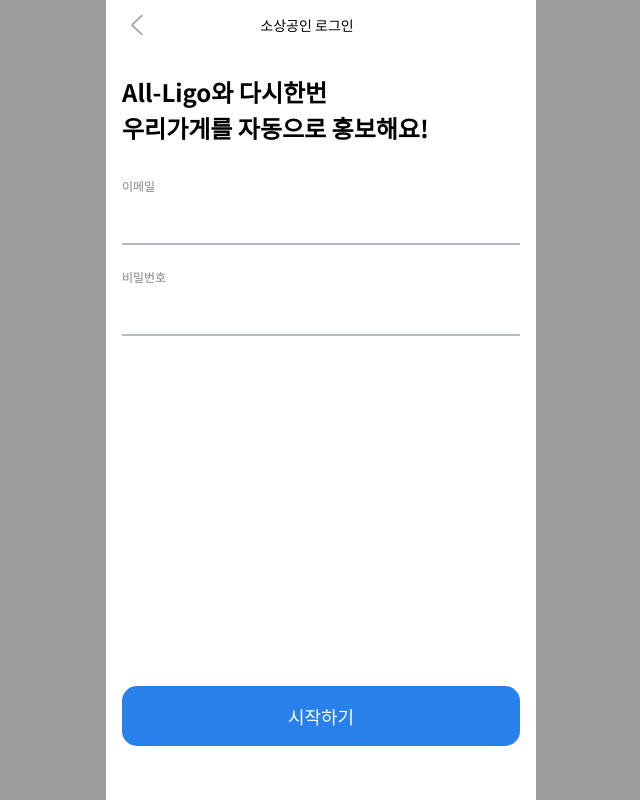
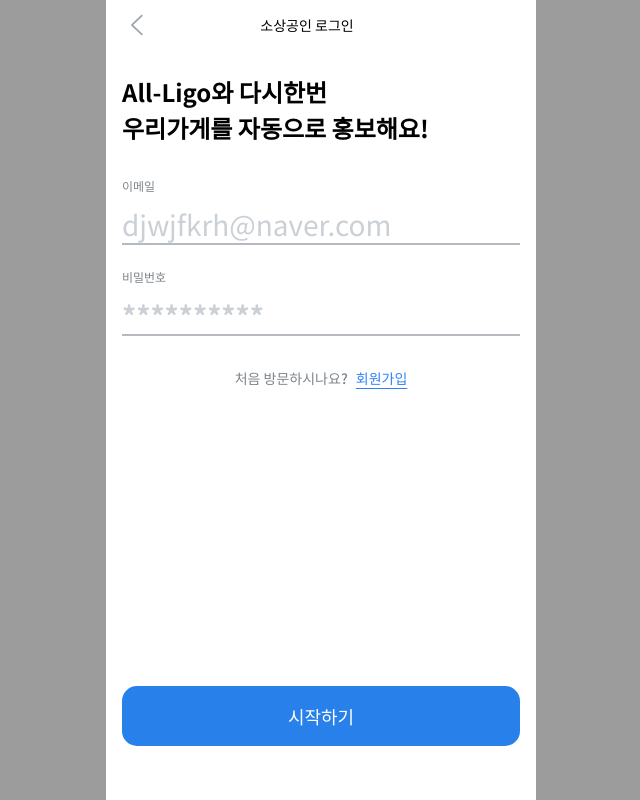
Before and after one commit to YU-Capstone-Design/All-Ligo-Web, a React (Vite) app: page /login in a window 1280 px wide. Shown: the whole page, without its empty margins (319-959 px from the left). Built offline with nearby package versions, Linux system fonts and the light colour scheme.

Commit message:
Fix : 로그인 페이지 UI 수

```diff
--- a/src/pages/OwnerLogin.jsx
+++ b/src/pages/OwnerLogin.jsx
@@ -1,8 +1,10 @@
 import { useRef, useState } from "react";
+import { useNavigate } from "react-router-dom";
 import OwnerLoginHeader from "../components/auth/OwnerLoginHeader";
 import AuthButton from "../components/auth/AuthButton";
 
 const OwnerLogin = () => {
+  const navigate = useNavigate();
   const passwordInputRef = useRef(null);
   const [email, setEmail] = useState("");
   const [password, setPassword] = useState("");
@@ -27,7 +29,6 @@ const OwnerLogin = () => {
     if (email.trim() === "" || password.trim() === "") {
       return;
     }
-
     setHasError(true);
   };
 
@@ -95,12 +96,12 @@ const OwnerLogin = () => {
                 }}
                 onFocus={() => setFocusedField("email")}
                 onBlur={() => setFocusedField(null)}
-                placeholder=""
-                className="h-[39px] min-w-0 flex-1 bg-transparent text-[24px] leading-[36px] font-semibold text-black placeholder:text-[#CAD0D6] outline-none"
+                placeholder="djwjfkrh@naver.com"
+                className="h-[39px] min-w-0 flex-1 bg-transparent text-[28px] leading-[28px] font-normal text-black placeholder:text-[#CAD0D6] outline-none"
                 autoComplete="email"
               />
 
-              {email && focusedField === "email" && (
+              {email && focusedField === "email" && !hasError && (
                 <button
                   type="button"
                   onMouseDown={(event) => event.preventDefault()}
@@ -146,7 +147,6 @@ const OwnerLogin = () => {
 
                   if (event.key === "Backspace") {
                     event.preventDefault();
-
                     if (start !== end) {
                       updatePassword(
                         `${password.slice(0, start)}${password.slice(end)}`,
@@ -154,7 +154,6 @@ const OwnerLogin = () => {
                       );
                       return;
                     }
-
                     if (start > 0) {
                       updatePassword(
                         `${password.slice(0, start - 1)}${password.slice(end)}`,
@@ -165,7 +164,6 @@ const OwnerLogin = () => {
 
                   if (event.key === "Delete") {
                     event.preventDefault();
-
                     if (start !== end) {
                       updatePassword(
                         `${password.slice(0, start)}${password.slice(end)}`,
@@ -173,7 +171,6 @@ const OwnerLogin = () => {
                       );
                       return;
                     }
-
                     if (start < password.length) {
                       updatePassword(
                         `${password.slice(0, start)}${password.slice(
@@ -192,12 +189,12 @@ const OwnerLogin = () => {
                 }}
                 onFocus={() => setFocusedField("password")}
                 onBlur={() => setFocusedField(null)}
-                placeholder=""
-                className="h-[39px] min-w-0 flex-1 bg-transparent text-[24px] leading-[36px] font-semibold text-black placeholder:text-[#CAD0D6] outline-none"
+                placeholder="**********"
+                className="h-[39px] min-w-0 flex-1 bg-transparent text-[28px] leading-[28px] font-bold text-black placeholder:text-[#CAD0D6] outline-none"
                 autoComplete="current-password"
               />
 
-              {password && focusedField === "password" && (
+              {password && focusedField === "password" && !hasError && (
                 <button
                   type="button"
                   onMouseDown={(event) => event.preventDefault()}
@@ -215,10 +212,21 @@ const OwnerLogin = () => {
           </div>
 
           {hasError && (
-            <p className="mt-[10px] text-[14px] leading-[20px] font-regular text-[#C74F44]">
+            <p className="mt-[10px] text-[14px] leading-[20px] font-normal text-[#C74F44]">
               * 아이디 또는 비밀번호가 일치하지 않습니다.
             </p>
           )}
+
+          <div className="mt-[32px] flex justify-center text-[14px] leading-[20px] font-medium text-[#7E858C]">
+            <span>처음 방문하시나요?</span>
+            <button
+              type="button"
+              onClick={() => navigate("/email-registration")}
+              className="ml-[8px] text-[#3182F6] underline underline-offset-4"
+            >
+              회원가입
+            </button>
+          </div>
         </form>
       </section>
 
--- a/src/pages/EmailRegistration.jsx
+++ b/src/pages/OwnerMembership/EmailRegistration.jsx
@@ -1,9 +1,9 @@
 import { useState } from "react";
 import { useNavigate } from "react-router-dom";
-import OwnerSignupHeader from "../components/auth/OwnerSignupHeader";
-import AuthButton from "../components/auth/AuthButton";
-import imageemail from "../assets/image-email.png";
-import imagewarning from "../assets/image-warning.png";
+import OwnerSignupHeader from "../../components/auth/OwnerSignupHeader";
+import AuthButton from "../../components/auth/AuthButton";
+import imageemail from "../../assets/image-email.png";
+import imagewarning from "../../assets/image-warning.png";
 import { FaArrowRight } from "react-icons/fa6";
 
 const EMAIL_REGEX = /^[^\s@]+@[^\s@]+\.[^\s@]+$/;
@@ -85,14 +85,14 @@ const EmailRegistration = () => {
           <h1 className="text-[24px] leading-[34px] font-bold text-[#000000]">
             인증 이메일을 보냈어요!
           </h1>
-          <p className="mt-[8px] text-[16px] leading-[16px] font-medium text-[#7E858C]">
+          <p className="mt-[12px] text-[16px] leading-[16px] font-medium text-[#7E858C]">
             메일함에서 '인증완료' 버튼을 눌러 인증해주세요.
           </p>
 
           <button
             type="button"
             onClick={handleResend}
-            className="mt-[18px] flex items-center justify-center gap-[6px] text-[18px] leading-none font-semibold text-[#3182F6]"
+            className="mt-[23px] flex items-center justify-center gap-[6px] text-[18px] leading-none font-semibold text-[#3182F6]"
           >
             <span>다시보내기</span>
             <span className="flex items-center -translate-y-[2px]">
@@ -116,7 +116,7 @@ const EmailRegistration = () => {
               className="w-full rounded-t-[18px] bg-white px-[16px] pb-[calc(30px+env(safe-area-inset-bottom))] pt-[28px] text-center"
               onClick={(event) => event.stopPropagation()}
             >
-              <div className="mx-auto h-[60px] w-[80px]">
+              <div className="mx-auto h-[60px] w-[70px]">
                 <img
                   src={imagewarning}
                   alt="Warning"
@@ -124,7 +124,7 @@ const EmailRegistration = () => {
                 />
               </div>
 
-              <h2 className="mt-[20px] text-[24px] leading-[34px] font-bold text-[#000000]">
+              <h2 className="mt-[10px] text-[24px] leading-[34px] font-bold text-[#000000]">
                 아직 인증이 되지 않았어요!
               </h2>
               <p className="mt-[4px] text-[14px] leading-[16px] font-medium text-[#7E858C]">
--- a/src/pages/OwnerStoreLink.jsx
+++ b/src/pages/OwnerMembership/OwnerStoreLink.jsx
@@ -1,7 +1,7 @@
 import { useState } from "react";
 import { useNavigate } from "react-router-dom";
-import OwnerSignupHeader from "../components/auth/OwnerSignupHeader";
-import AuthButton from "../components/auth/AuthButton";
+import OwnerSignupHeader from "../../components/auth/OwnerSignupHeader";
+import AuthButton from "../../components/auth/AuthButton";
 
 const URL_REGEX = /^(https?:\/\/)([\w-]+\.)+[\w-]+(\/.*)?$/i;
 
--- a/src/pages/OwnerStoreLocation.jsx
+++ b/src/pages/OwnerMembership/OwnerStoreLocation.jsx
@@ -1,6 +1,6 @@
 import { useCallback, useEffect, useRef, useState } from "react";
-import OwnerSignupHeader from "../components/auth/OwnerSignupHeader";
-import AuthButton from "../components/auth/AuthButton";
+import OwnerSignupHeader from "../../components/auth/OwnerSignupHeader";
+import AuthButton from "../../components/auth/AuthButton";
 import { CiSearch } from "react-icons/ci";
 
 const DEFAULT_CENTER = { lat: 35.8338, lng: 128.7597 };
--- a/src/pages/OwnerStoreName.jsx
+++ b/src/pages/OwnerMembership/OwnerStoreName.jsx
@@ -1,7 +1,7 @@
 import { useState } from "react";
 import { useNavigate } from "react-router-dom";
-import OwnerSignupHeader from "../components/auth/OwnerSignupHeader";
-import AuthButton from "../components/auth/AuthButton";
+import OwnerSignupHeader from "../../components/auth/OwnerSignupHeader";
+import AuthButton from "../../components/auth/AuthButton";
 
 const OwnerStoreName = () => {
   const navigate = useNavigate();
```
Also changed, not shown: src/App.jsx (+4 -4 lines).
